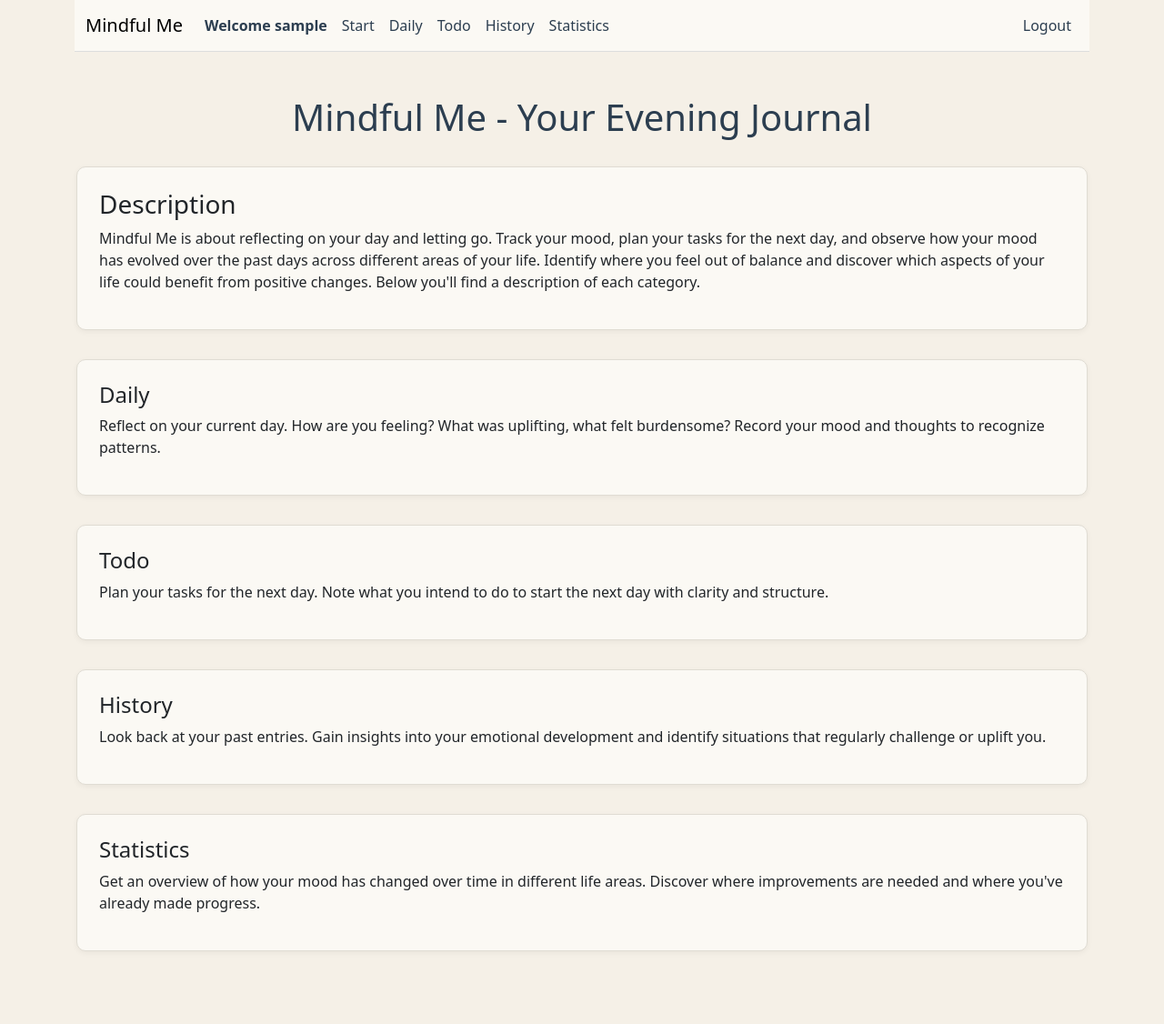
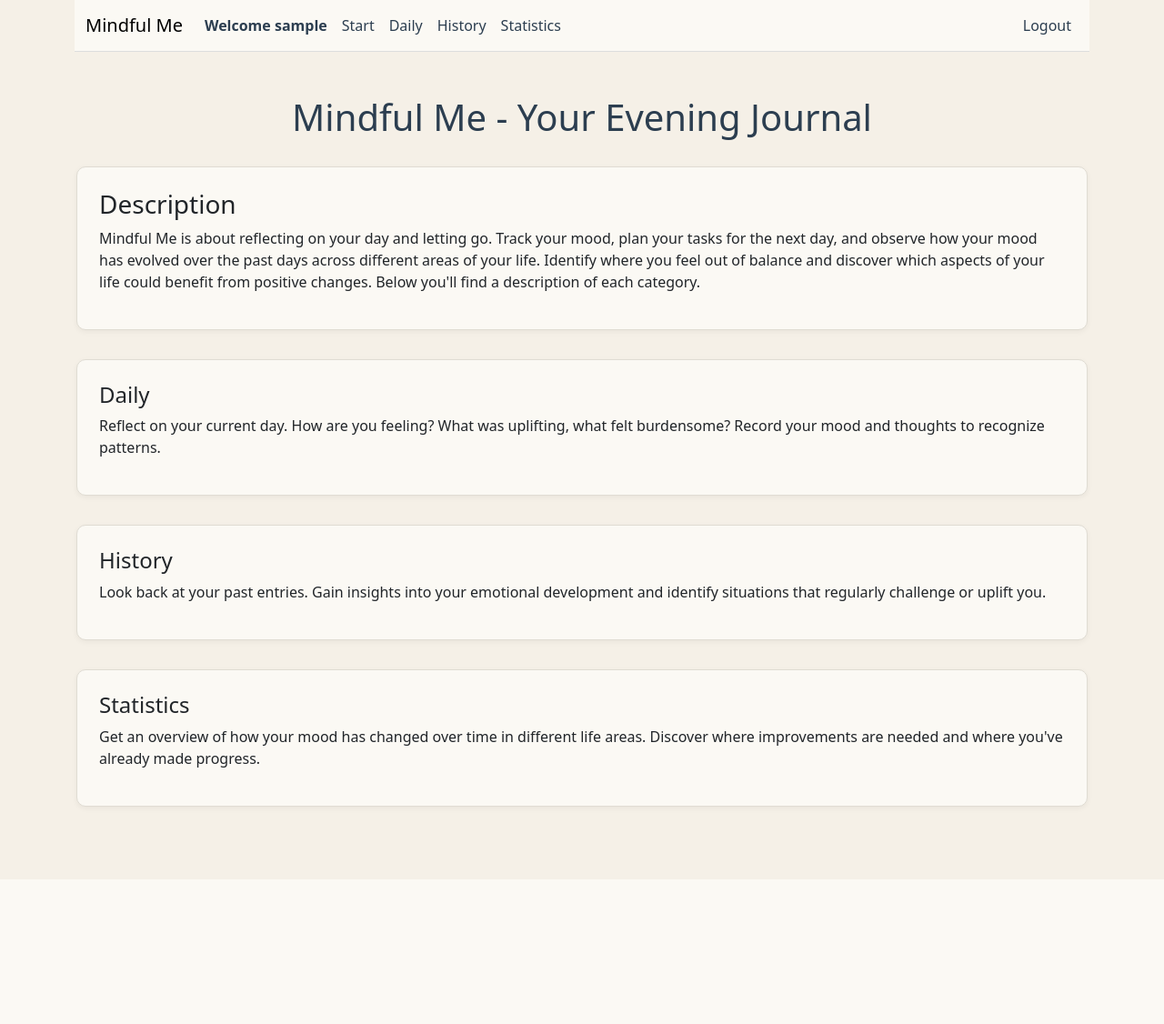
Before and after one commit to Keszamol/cs50x-project, a Flask app: page /main in a window 1280 px wide. Shown: the whole page at 91% size. After the commit the page ends 967 px from the top, so only its background shows below. Run offline with Flask 3, Linux system fonts and the light colour scheme; the visitor is signed in with stand-in values (Sample User, id 1); some libraries are stand-ins or nearby versions.

Commit message:
Todo entfernt

```diff
--- a/project/app.py
+++ b/project/app.py
@@ -164,104 +164,6 @@ def main():
     username = session.get('username', '')
 
     return render_template("main.html", username=username)
-
-
-
-@app.route("/todo", methods=["GET", "POST"])
-def todo():
-    if not session.get('user_id'):
-        return redirect(url_for('login'))
-
-    user_id = session.get('user_id')
-    username = session.get('username', '')
-    PRIOR = ['Low', 'Normal', 'High']
-    selected_date = ''
-
-    if request.method == 'POST':
-
-        selected_date = request.form.get('selected_date') or request.form.get('todo_date', '')
-
-        action = request.form.get('action')
-        todo_id = request.form.get('todo_id')
-
-        if action == 'show':
-            return show_todo(selected_date, PRIOR, username, user_id)
-        elif action == 'create':
-            return create_todo(username, PRIOR, selected_date, user_id)
-        elif action in ('delete', 'done'):
-            return delete_todo(username, PRIOR, selected_date, user_id, todo_id)
-        elif action == 'all':
-             return show_all(selected_date, PRIOR, username, user_id)
-        elif action == 'today':
-             return show_today(selected_date, PRIOR, username, user_id)
-        elif action == 'tomorrow':
-             return show_tomorrow(selected_date, PRIOR, username, user_id)
-
-    return render_template("todo.html", username=username, prior=PRIOR, selected_date=selected_date)
-
-def show_today(selected_date, PRIOR, username, user_id):
-
-    display_date = "Today"
-
-    todo_list = db.execute("SELECT * FROM todos WHERE user_id = ? AND date = DATE('now')", user_id)
-
-    return render_template("todo.html", username=username, prior=PRIOR, todo=todo_list, selected_date=selected_date, display_date=display_date)
-
-def show_tomorrow(selected_date, PRIOR, username, user_id):
-
-    display_date = "Tomorrow"
-
-    todo_list = db.execute("SELECT * FROM todos WHERE user_id = ? AND date >= DATE('now') AND DATE(date) < DATE('now', '+2 day')", user_id)
-
-    return render_template("todo.html", username=username, prior=PRIOR, todo=todo_list, selected_date=selected_date, display_date=display_date)
-
-def show_all(selected_date, PRIOR, username, user_id):
-
-    display_date = "All Todo"
-
-    todo_list = db.execute("SELECT * FROM todos WHERE user_id = ?", user_id)
-
-    return render_template("todo.html", username=username, prior=PRIOR, todo=todo_list, selected_date=selected_date, display_date=display_date)
-
-def show_todo(selected_date, PRIOR, username, user_id):
-
-    todo_list = db.execute("SELECT * FROM todos WHERE user_id = ? AND date = ?", user_id, selected_date)
-
-    display_date = ''
-    if selected_date:
-        try:
-            display_date = datetime.strptime(selected_date, '%Y-%m-%d').strftime('%d-%m-%Y')
-        except ValueError:
-            display_date = selected_date
-
-    return render_template("todo.html", username=username, prior=PRIOR, todo=todo_list, selected_date=selected_date, display_date=display_date)
-
-
-def create_todo(username, PRIOR, selected_date, user_id):
-
-    title = request.form.get('title')
-    description = request.form.get('description')
-    todo_date = request.form.get('todo_date')
-    priority = request.form.get('priority')
-
-    if not title or not description or not todo_date or not priority:
-        return render_template("error.html", message="You need to fill everything.")
-
-    if priority not in PRIOR:
-        return render_template("error.html", message="Wrong priority.")
-
-    db.execute("INSERT INTO todos (user_id, date, titel, description, priority) VALUES (?, ?, ?, ?, ?)",
-        user_id, todo_date, title, description, priority)
-
-    return show_todo(todo_date, PRIOR, username, user_id)
-
-
-def delete_todo(username, PRIOR, selected_date, user_id, todo_id):
-
-    db.execute("DELETE FROM todos WHERE id = ? AND user_id = ?", todo_id, user_id)
-
-    return show_todo(selected_date, PRIOR, username, user_id)
-
 
 @app.route("/statistic", methods=["GET", "POST"])
 def statistic():
--- a/project/templates/layout.html
+++ b/project/templates/layout.html
@@ -21,7 +21,6 @@
                             <a class="nav-link disabled" aria-current="page"><strong>Welcome {{ username }}</strong></a>
                             <a class="nav-link" href="/main">Start</a>
                             <a class="nav-link" href="/daily">Daily</a>
-                            <a class="nav-link" href="/todo">Todo</a>
                             <a class="nav-link" href="/history">History</a>
                             <a class="nav-link" href="/statistic">Statistics</a>
                             <a class="nav-link ms-auto" href="/logout">Logout</a>
--- a/project/templates/main.html
+++ b/project/templates/main.html
@@ -19,12 +19,6 @@
     </border>
 
     <border class="card">
-        <h4>Todo</h4>
-        <p>Plan your tasks for the next day. Note what you intend to do to start the next day
-            with clarity and structure.</p>
-    </border>
-
-    <border class="card">
         <h4>History</h4>
         <p>Look back at your past entries. Gain insights into your emotional development
             and identify situations that regularly challenge or uplift you.</p>
```
Also changed, not shown: project/templates/todo.html (deleted, +0 -98 lines).
